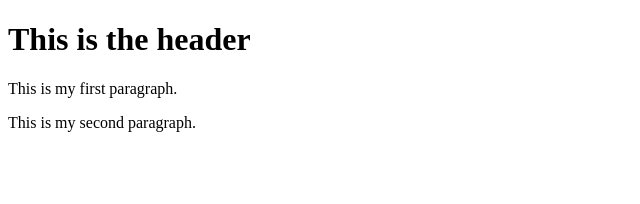
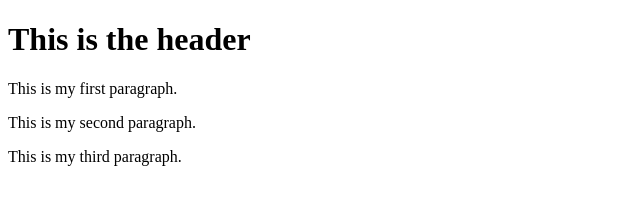
Before and after one commit to hrbrinke/h547-test, a plain HTML site: page subfolder1/index.html in a window 1280 px wide. Shown: the whole page, without its empty margins (0-640 px from the left). Drawn offline with Linux system fonts and the light colour scheme.

Commit message:
Updated with third paragraph

```diff
--- a/subfolder1/index.html
+++ b/subfolder1/index.html
@@ -1,12 +1,13 @@
 <!DOCTYPE html>
 <html>
 <head>
-    <title>Main Page</title>
+    <title> Main Page </title>
 </head>
 <body>
 <h1>This is the header</h1>
 <p>This is my first paragraph.</p>
 <p>This is my second paragraph.</p>
+    <p>This is my third paragraph.</p>
 
 </body>
 </html>
```
